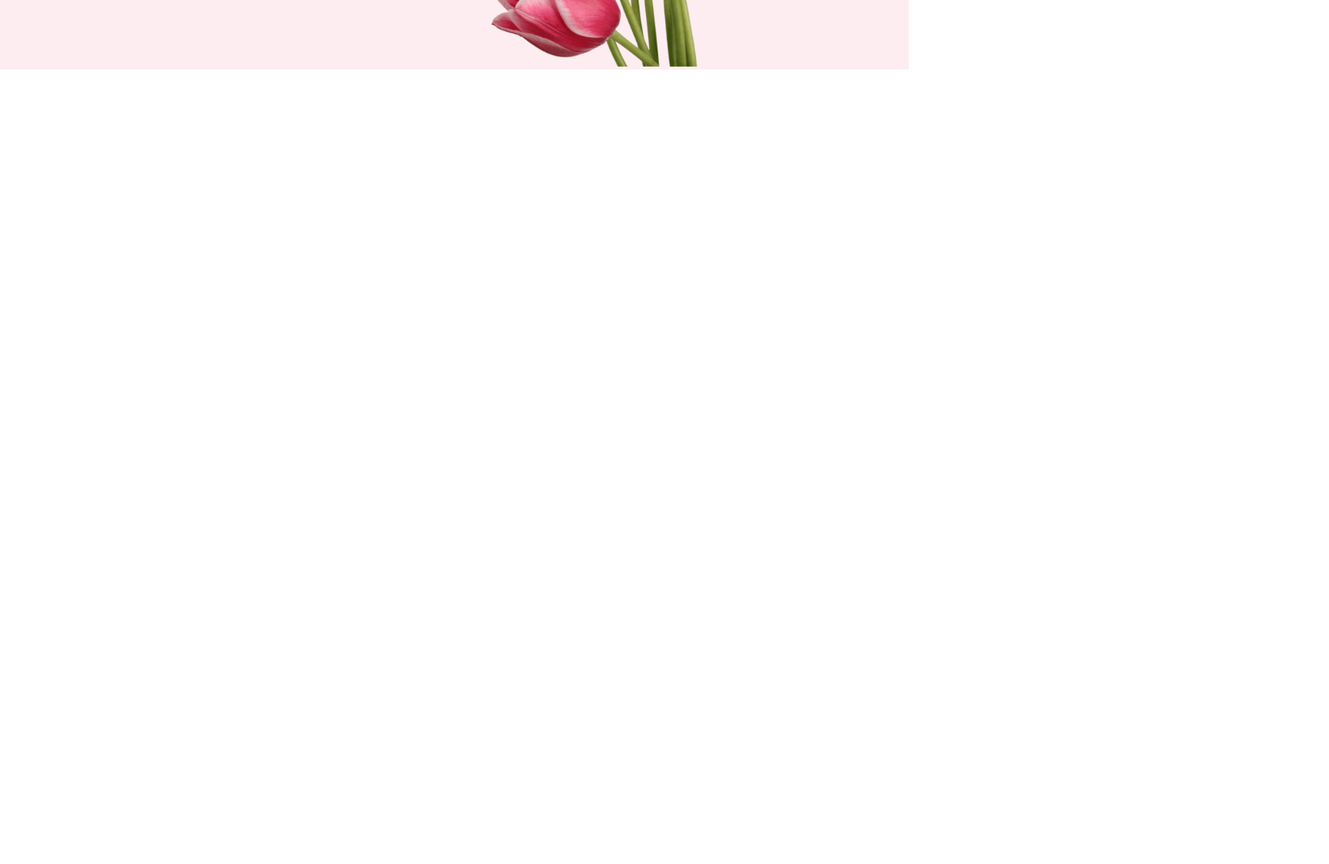
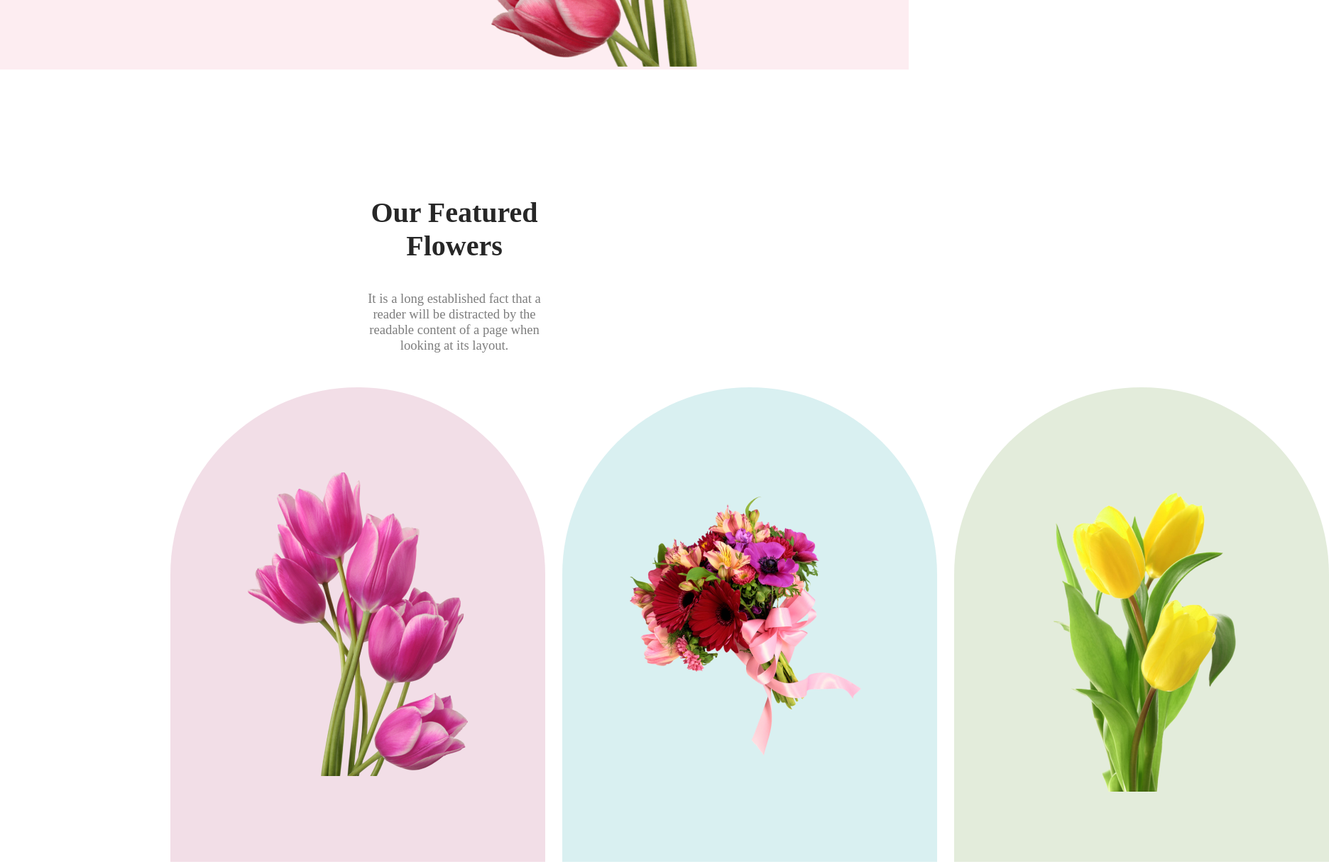
Before and after one commit to H-M-Nizum/flower-shop, a plain HTML site: page index.html in a window 1280 px wide. Shown: the part 521-1739 px from the top of the page at 71% size, 1872 px wide, since content can reach past the window. Before the commit the page ends 800 px from the top, so only its background shows below. Drawn offline with Linux system fonts and the light colour scheme.

Commit message:
design Our Featured Flowers section

```diff
--- a/index.html
+++ b/index.html
@@ -29,5 +29,39 @@
         />
       </div>
     </header>
+
+    <!-- Main section -->
+    <main class="main">
+      <!-- Featured section -->
+      <section class="featured-section">
+        <div class="featured-head">
+          <h3 class="featured-title text-title">Our Featured Flowers</h3>
+          <p class="featured-description text-description">
+            It is a long established fact that a reader will be distracted by
+            the readable content of a page when looking at its layout.
+          </p>
+        </div>
+        <div class="featured-body">
+          <div class="featured-item">
+            <div class="featured-image-container f-item1">
+              <img src="images/pngwing 6.png" alt="" class="featured-image" />
+            </div>
+            <p class="featured-name text-title">Pink Flower Tree</p>
+          </div>
+          <div class="featured-item">
+            <div class="featured-image-container f-item2">
+              <img src="images/pngwing 5.png" alt="" class="featured-image" />
+            </div>
+            <p class="featured-name text-title">Pink Flower Tree</p>
+          </div>
+          <div class="featured-item">
+            <div class="featured-image-container f-item3">
+              <img src="images/pngwing 7.png" alt="" class="featured-image" />
+            </div>
+            <p class="featured-name text-title">Pink Flower Tree</p>
+          </div>
+        </div>
+      </section>
+    </main>
   </body>
 </html>
--- a/style.css
+++ b/style.css
@@ -30,7 +30,8 @@ body {
   align-items: center;
   gap: 6.1rem;
 }
-.header-container {
+.header-container,
+.main {
   padding: 0px 15rem;
 }
 .header-title {
@@ -39,6 +40,50 @@ body {
 }
 .header-img {
   width: 100%;
+}
+
+/* Featured section */
+.featured-head {
+  width: 33%;
+  margin: auto;
+  text-align: center;
+  margin-top: 11.125rem;
+}
+.featured-title {
+  font-weight: 600;
+  font-size: 2.5rem;
+}
+.featured-body {
+  display: grid;
+  grid-template-columns: repeat(3, 1fr);
+  justify-content: space-around;
+  gap: 1.5rem;
+  margin-top: 3rem;
+}
+.featured-item {
+  display: flex;
+  flex-direction: column;
+  justify-content: center;
+  align-items: center;
+}
+.featured-image-container {
+  padding: 2rem;
+  border-radius: 400px 400px 0px 0px;
+  height: 605px;
+  width: 464px;
+  display: flex;
+  flex-direction: column;
+  justify-content: center;
+  align-items: center;
+}
+.f-item1 {
+  background-color: rgba(167, 33, 98, 0.15);
+}
+.f-item2 {
+  background-color: rgba(5, 151, 160, 0.15);
+}
+.f-item3 {
+  background-color: rgba(71, 125, 17, 0.15);
 }
 
 /* Media Query */
```
